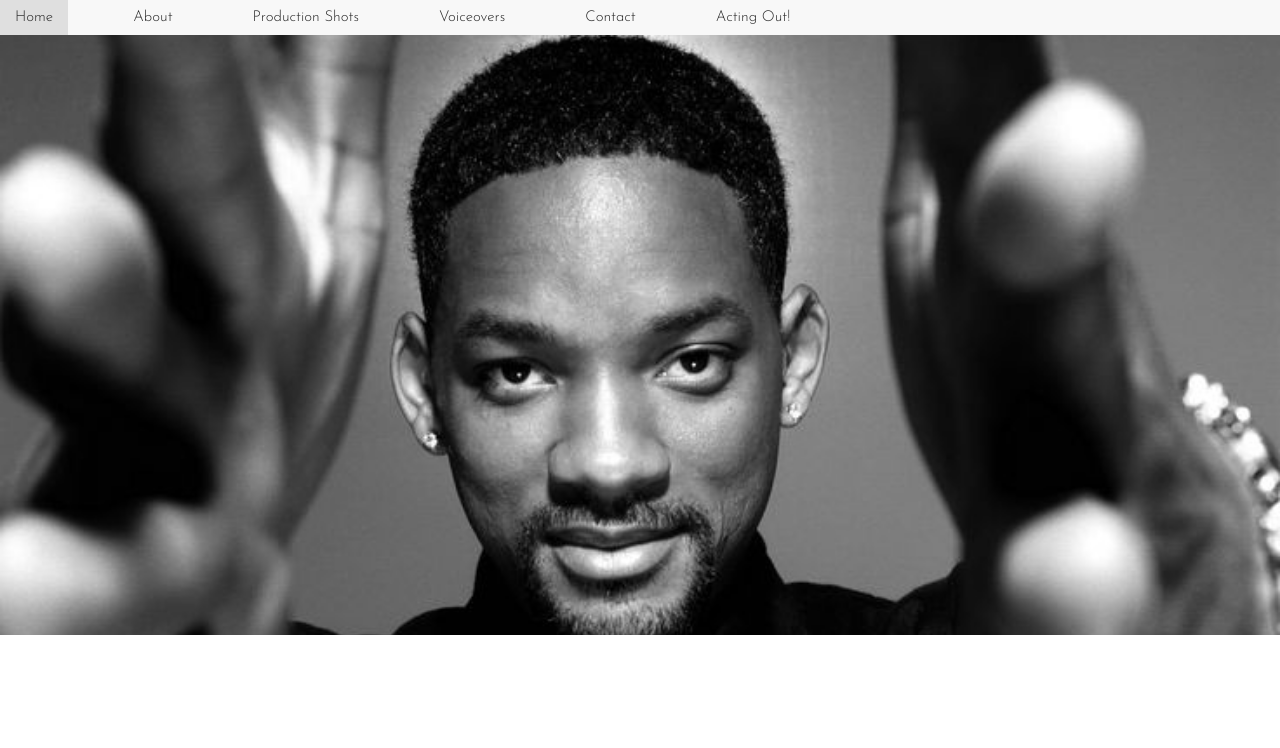
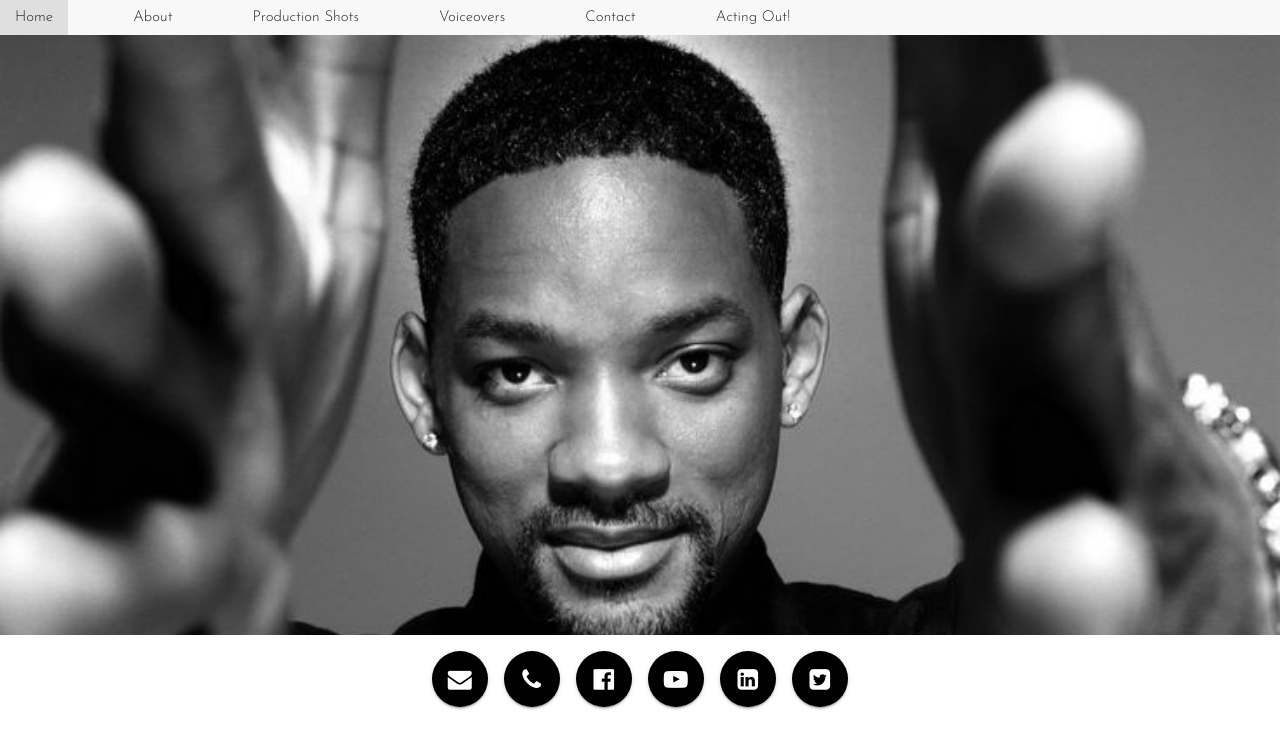
Before and after one commit to kurtgee6/Mr.YesIndeed, a React (Create React App) app in the folder client/: page /contact in a window 1280 px wide. Shown: the top 748 px of the page. Built offline with nearby package versions, Linux system fonts and the light colour scheme.

Commit message:
update contacts page

```diff
--- a/client/public/index.html
+++ b/client/public/index.html
@@ -10,6 +10,8 @@
     <script src="https://ajax.googleapis.com/ajax/libs/jquery/3.2.1/jquery.min.js"></script>
     <!-- Compiled and minified CSS Materialize-->
     <link rel="stylesheet" href="https://cdnjs.cloudflare.com/ajax/libs/materialize/0.100.2/css/materialize.min.css">
+    <!-- font awesome -->
+    <link href="https://maxcdn.bootstrapcdn.com/font-awesome/4.7.0/css/font-awesome.min.css" rel="stylesheet" integrity="sha384-wvfXpqpZZVQGK6TAh5PVlGOfQNHSoD2xbE+QkPxCAFlNEevoEH3Sl0sibVcOQVnN" crossorigin="anonymous">
     <!-- Google Font -->
     <link href="https://fonts.googleapis.com/css?family=Josefin+Sans:300" rel="stylesheet">
 
--- a/client/src/pages/contact.css
+++ b/client/src/pages/contact.css
@@ -5,3 +5,18 @@
     background-repeat: no-repeat;
     background-size: cover;
 }
+
+.contact-container {
+    text-align: center;
+    padding: 8px;
+}
+
+.btn {
+    margin: 8px;
+    background-color: black;
+}
+
+.btn:hover {
+    margin: 8px;
+    background-color: #484848;
+}
--- a/client/src/pages/contact.js
+++ b/client/src/pages/contact.js
@@ -4,6 +4,23 @@ import "./contact.css";
 const Contact = () =>
   <div>
      <div id="main-picture"></div>
+
+    <div className="contact-container">
+
+      <a id="email" className="btn btn-floating btn-large" > <i className="large material-icons fa fa-envelope" ></i></a>
+
+      <a id="phone" className="btn btn-floating btn-large" > <i className="large material-icons fa fa-phone" ></i></a>
+
+      <a id="facebook" className="btn btn-floating btn-large" > <i className="large material-icons fa fa-facebook-official" ></i></a>
+
+      <a id="youtube" className="btn btn-floating btn-large" > <i className="large material-icons fa fa-youtube-play" ></i></a>
+
+      <a id="linked" className="btn btn-floating btn-large" > <i className="large material-icons fa fa-linkedin-square" ></i></a>
+
+      <a id="twitter" className="btn btn-floating btn-large" > <i className="large material-icons fa fa-twitter-square" ></i></a>
+
+    </div>
+
   </div>;
 
 export default Contact;
```
